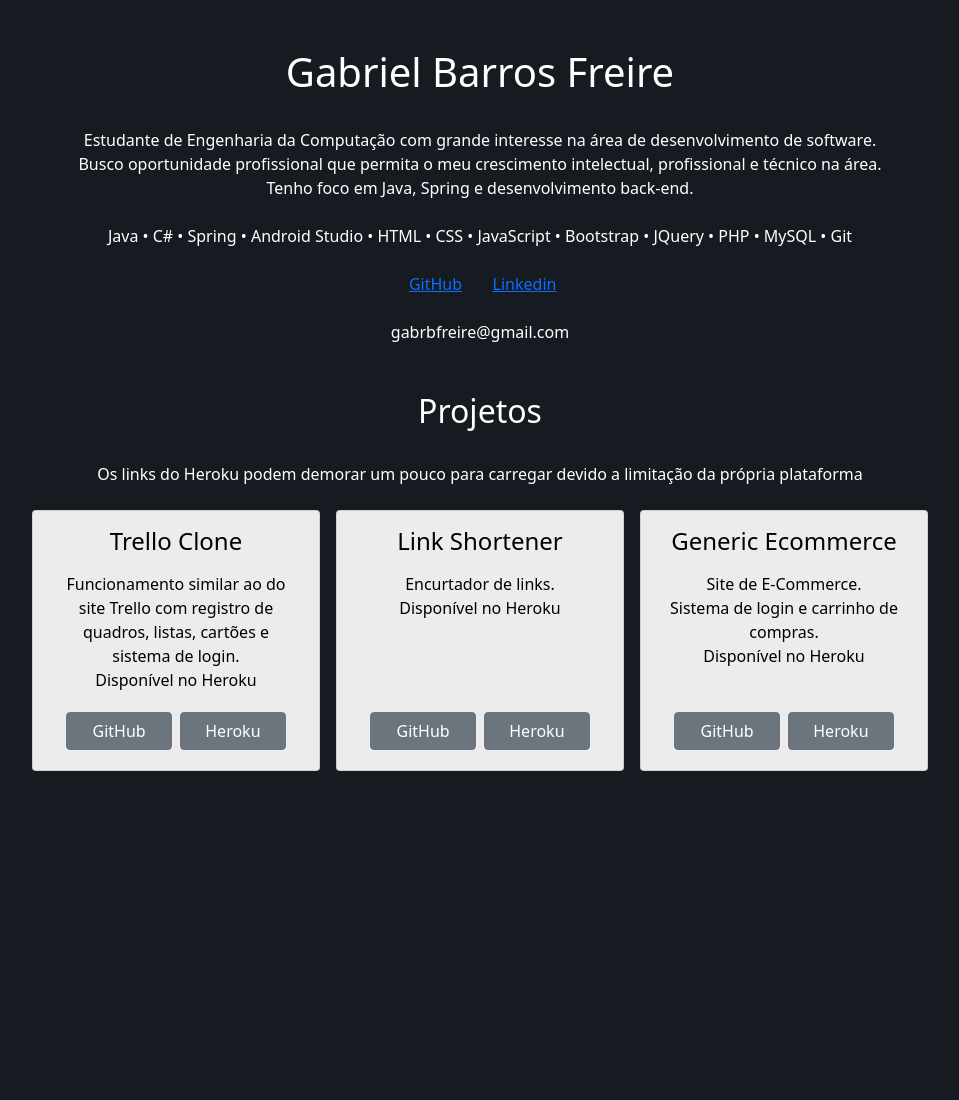
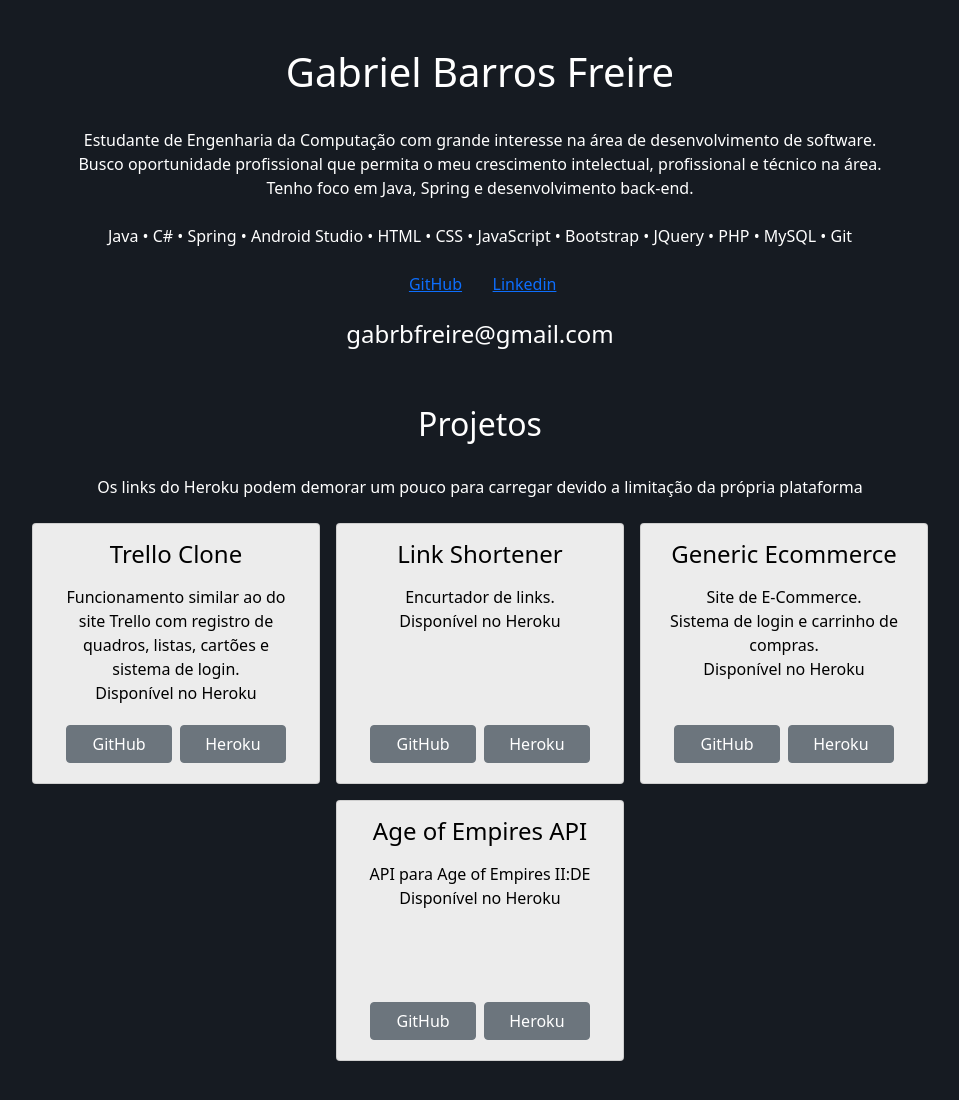
Before and after one commit to gabrbfreire/gabrbfreire.github.io, a plain HTML site: page index.html in a window 1280 px wide. Shown: the whole page, without its empty margins (160-1119 px from the left). Before the commit the page ends 827 px from the top, so only its background shows below. Drawn offline with nearby package versions, Linux system fonts and the light colour scheme.

Commit message:
Added new project

```diff
--- a/index.html
+++ b/index.html
@@ -29,7 +29,7 @@
         href="https://www.linkedin.com/in/gabrielbfreire/" target="_blank" class="col-3 col-lg-1">Linkedin</a>
     </div>
     <div class="row justify-content-center text-center mt-4">
-      gabrbfreire@gmail.com
+      <h4>gabrbfreire@gmail.com</h4>
     </div>
     <div class="row justify-content-center text-center mt-5">
       <h2>Projetos</h2>
@@ -79,6 +79,19 @@
           </div>
         </div>
       </div>
+      <div class="card m-2 bg-light" style="width: 18rem;">
+        <div class="card-body bg-light">
+          <h4 class="card-title mb-3">Age of Empires API</h4>
+          <p class="card-text">API para Age of Empires II:DE<br> Disponível no Heroku<br><br><br>
+          </p>
+          <br>
+          <div class="row justify-content-center text-center mt-auto">
+            <a href="https://github.com/gabrbfreire/age-of-empires-II-definitive-edition-api" target="_blank"
+              class="btn btn-secondary col-5 m-1">GitHub</a>
+            <a href="https://aoe2de-api.herokuapp.com" target="_blank" class="btn btn-secondary col-5 m-1">Heroku</a>
+          </div>
+        </div>
+      </div>
     </div>
   </div>
 </body>
```
